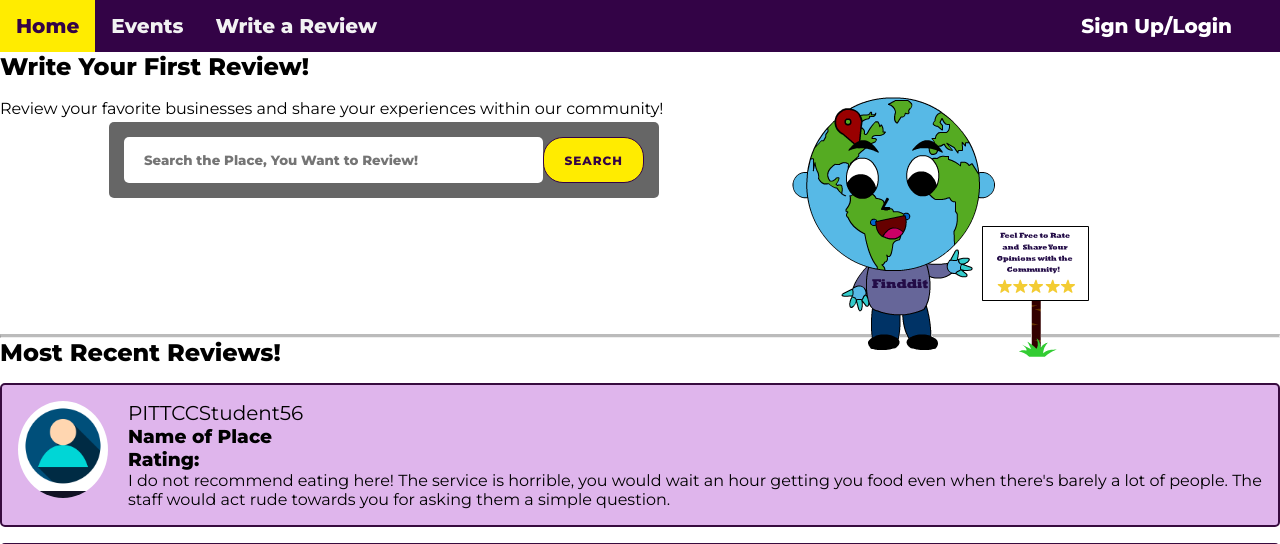
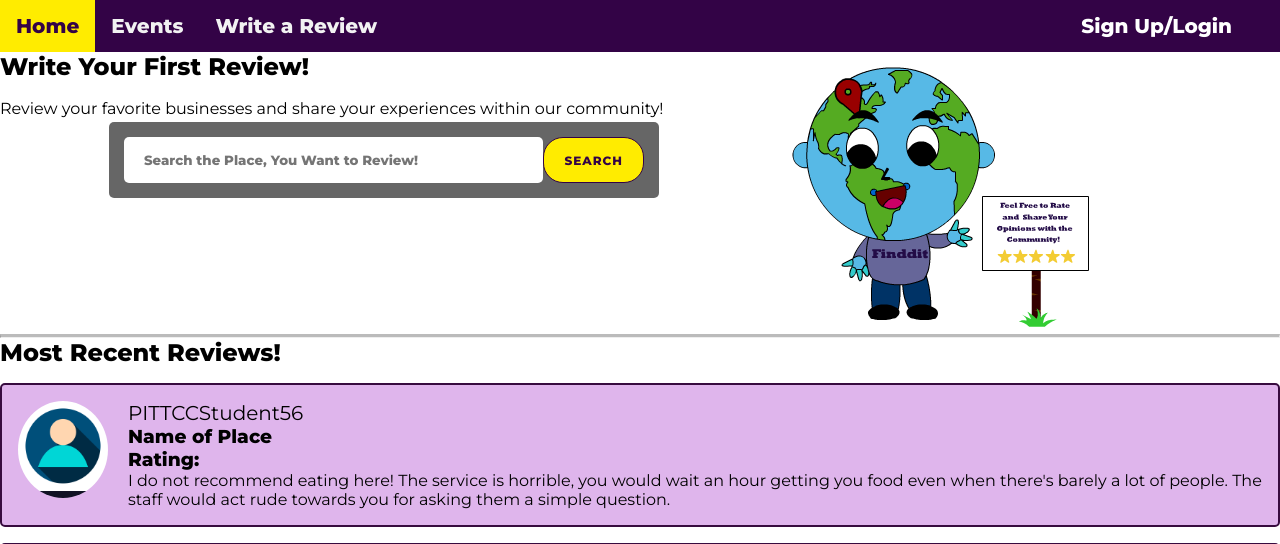
Before and after one commit to adev-exe/Finddit, a Flask app: page /review.html in a window 1280 px wide. Shown: the top 544 px of the page. Run offline with Flask 2, Linux system fonts and the light colour scheme; parts of the project's set-up code (start-up, migrations or seed data) failed here and were passed over.

Commit message:
Updated reviewStyle.css

```diff
--- a/website/static/reviewStyle.css
+++ b/website/static/reviewStyle.css
@@ -132,6 +132,6 @@ button.ghost {
 }
 .resize-image {
   position:fixed;
-  top: 10%;
+  top: 50px;
   right:100px;
 }
```
